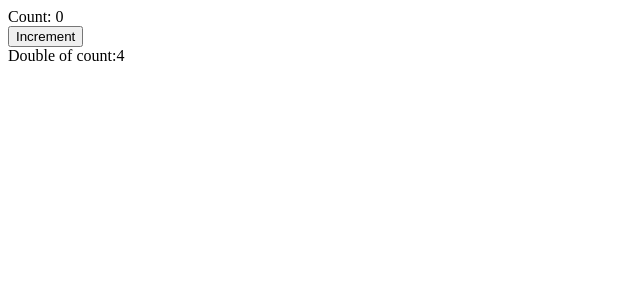
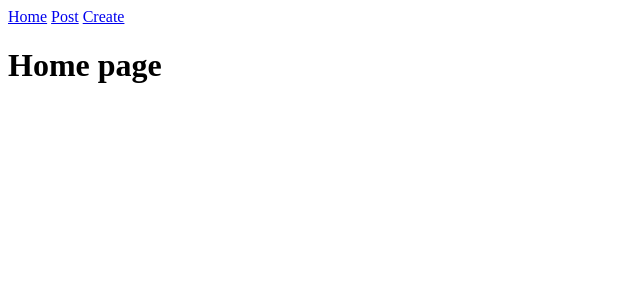
Before and after one commit to rejauldu/composition-api, a Vue app: page / in a window 1280 px wide. Shown: the top 300 px of the page, without its empty margins (0-640 px from the left). Built offline with nearby package versions, Linux system fonts and the light colour scheme.

Commit message:
Router added

```diff
--- a/package.json
+++ b/package.json
@@ -11,6 +11,7 @@
     "axios": "^1.3.5",
     "core-js": "^3.8.3",
     "vue": "^3.2.13",
+    "vue-router": "^4.0.13",
     "vuex": "^4.1.0"
   },
   "devDependencies": {
--- a/src/App.vue
+++ b/src/App.vue
@@ -5,7 +5,11 @@
   <!-- <TeleportExample /> -->
   <!-- <SuspenseExample /> -->
   <!-- <LazyLoad /> -->
-  <VuexExample />
+  <!-- <VuexExample /> -->
+  <div>
+    <div><router-link to="/">Home</router-link> <router-link to="/posts">Post</router-link> <router-link to="/create">Create</router-link></div>
+    <router-view></router-view>
+  </div>
 </template>
 
 <script>
@@ -15,7 +19,7 @@
 // import TeleportExample from './components/TeleportExample.vue'
 // import SuspenseExample from './components/suspense/SuspenseExample.vue';
 // import LazyLoad from './components/lazy-load-components/LazyLoad.vue';
-import VuexExample from './components/VuexExample.vue';
+// import VuexExample from './components/VuexExample.vue';
 export default {
   name: 'App',
   components: {
@@ -25,7 +29,7 @@ export default {
     // TeleportExample,
     // SuspenseExample,
     // LazyLoad,
-    VuexExample
+    // VuexExample
   }
 }
 </script>
--- /dev/null
+++ b/src/components/vue-router/CreatePost.vue
@@ -0,0 +1,6 @@
+<template>
+    <h1>Create post</h1>
+</template>
+<script>
+    export default {}
+</script>
--- /dev/null
+++ b/src/components/vue-router/HomePage.vue
@@ -0,0 +1,6 @@
+<template>
+    <h1>Home page</h1>
+</template>
+<script>
+    export default {}
+</script>
--- /dev/null
+++ b/src/components/vue-router/PostList.vue
@@ -0,0 +1,6 @@
+<template>
+    <h1>Posts page</h1>
+</template>
+<script>
+    export default {}
+</script>
--- a/src/main.js
+++ b/src/main.js
@@ -1,7 +1,9 @@
 import { createApp } from 'vue'
 import App from './App.vue'
 import store from './store';
+import router from './router';
 
 const app = createApp(App);
 app.use(store);
+app.use(router);
 app.mount('#app');
--- /dev/null
+++ b/src/router.js
@@ -0,0 +1,17 @@
+import { createRouter, createWebHistory } from 'vue-router'
+
+import HomePage from './components/vue-router/HomePage.vue'
+import PostList from './components/vue-router/PostList.vue'
+import CreatePost from './components/vue-router/CreatePost.vue'
+
+const routes = [
+    { path: '/', component: HomePage },
+    { path: '/posts', component: PostList },
+    { path: '/create', component: CreatePost }
+]
+const router = createRouter({
+    history: createWebHistory(),
+    routes: routes
+});
+
+export default router;
```
Also changed, not shown: 1 other file (tests, documents, lock files or other folders).
